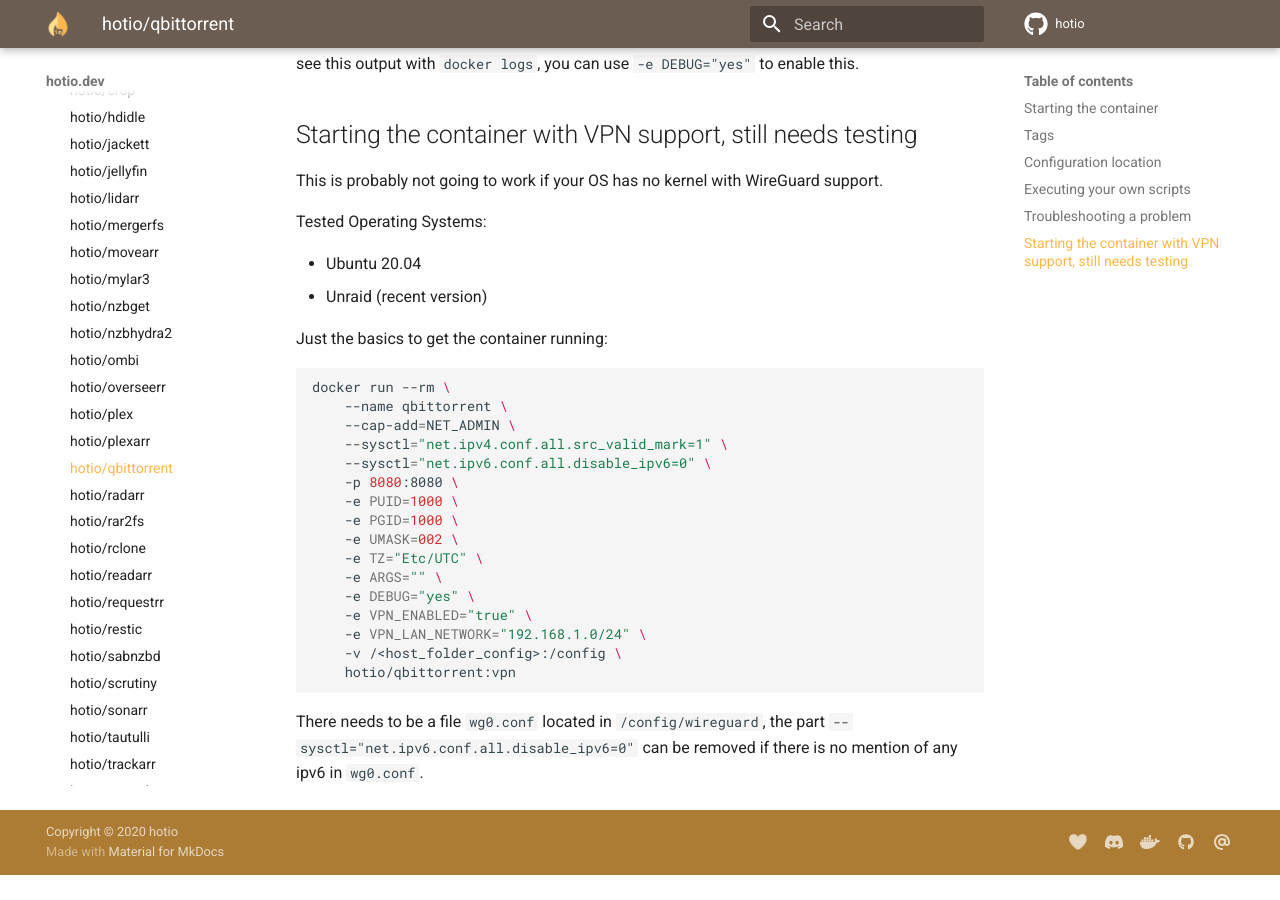
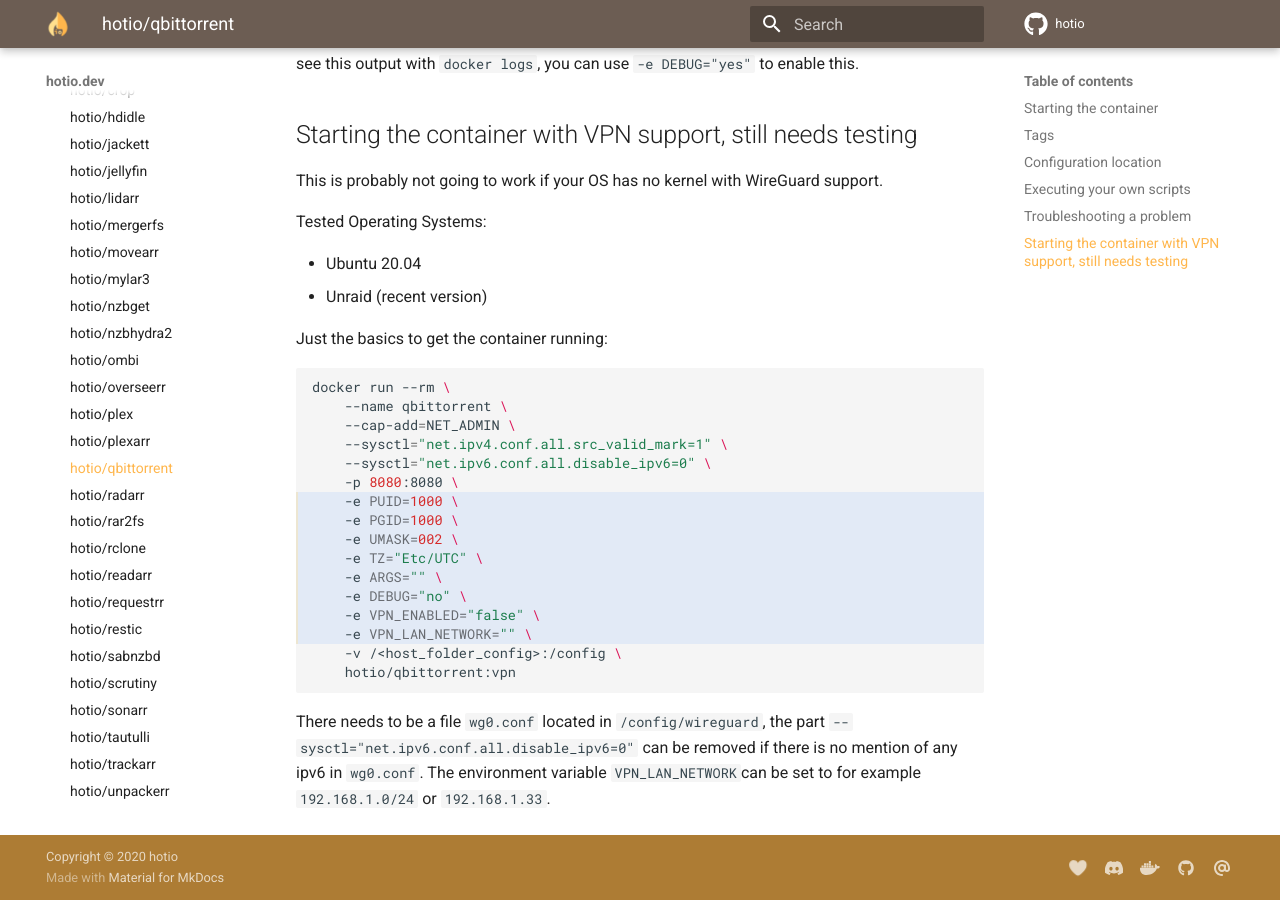
Before and after one commit to hotio/website, an MkDocs documentation site: the page built from docs/containers/qbittorrent.md, in a window 1280 px wide and 900 px high, scrolled down 1635 px. Built offline with MkDocs 1.6.1 and Material for MkDocs 9.7.7, drawn with Linux system fonts in a browser that asks for light colours; before the commit the page ends 2510 px from its top, so only the background shows below that.

````diff
--- a/docs/containers/qbittorrent.md
+++ b/docs/containers/qbittorrent.md
@@ -65,7 +65,7 @@ Tested Operating Systems:
 
 Just the basics to get the container running:
 
-```shell
+```shell hl_lines="7 8 9 10 11 12 13 14"
 docker run --rm \
     --name qbittorrent \
     --cap-add=NET_ADMIN \
@@ -77,11 +77,11 @@ docker run --rm \
     -e UMASK=002 \
     -e TZ="Etc/UTC" \
     -e ARGS="" \
-    -e DEBUG="yes" \
-    -e VPN_ENABLED="true" \
-    -e VPN_LAN_NETWORK="192.168.1.0/24" \
+    -e DEBUG="no" \
+    -e VPN_ENABLED="false" \
+    -e VPN_LAN_NETWORK="" \
     -v /<host_folder_config>:/config \
     hotio/qbittorrent:vpn
 ```
 
-There needs to be a file `wg0.conf` located in `/config/wireguard`, the part `--sysctl="net.ipv6.conf.all.disable_ipv6=0"` can be removed if there is no mention of any ipv6 in `wg0.conf`.
+There needs to be a file `wg0.conf` located in `/config/wireguard`, the part `--sysctl="net.ipv6.conf.all.disable_ipv6=0"` can be removed if there is no mention of any ipv6 in `wg0.conf`. The environment variable `VPN_LAN_NETWORK`can be set to for example `192.168.1.0/24` or `192.168.1.33`.
````
